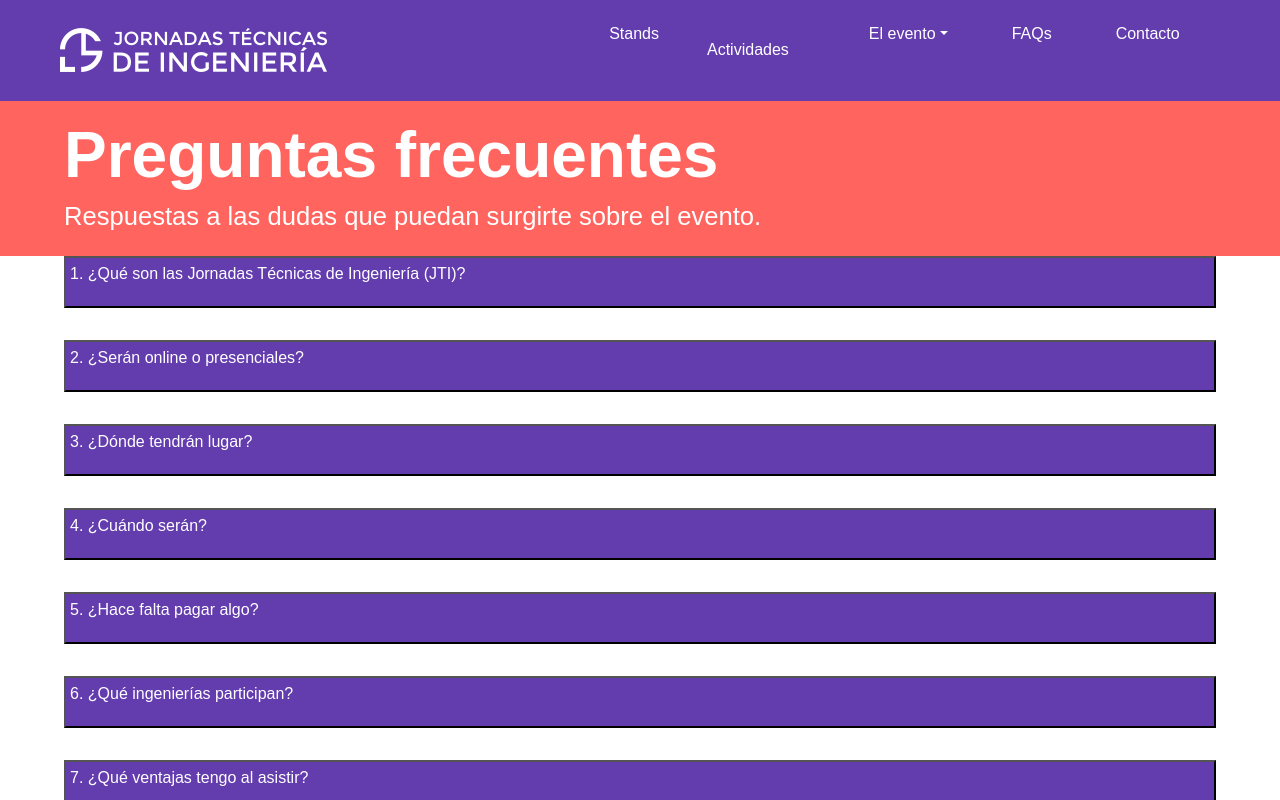
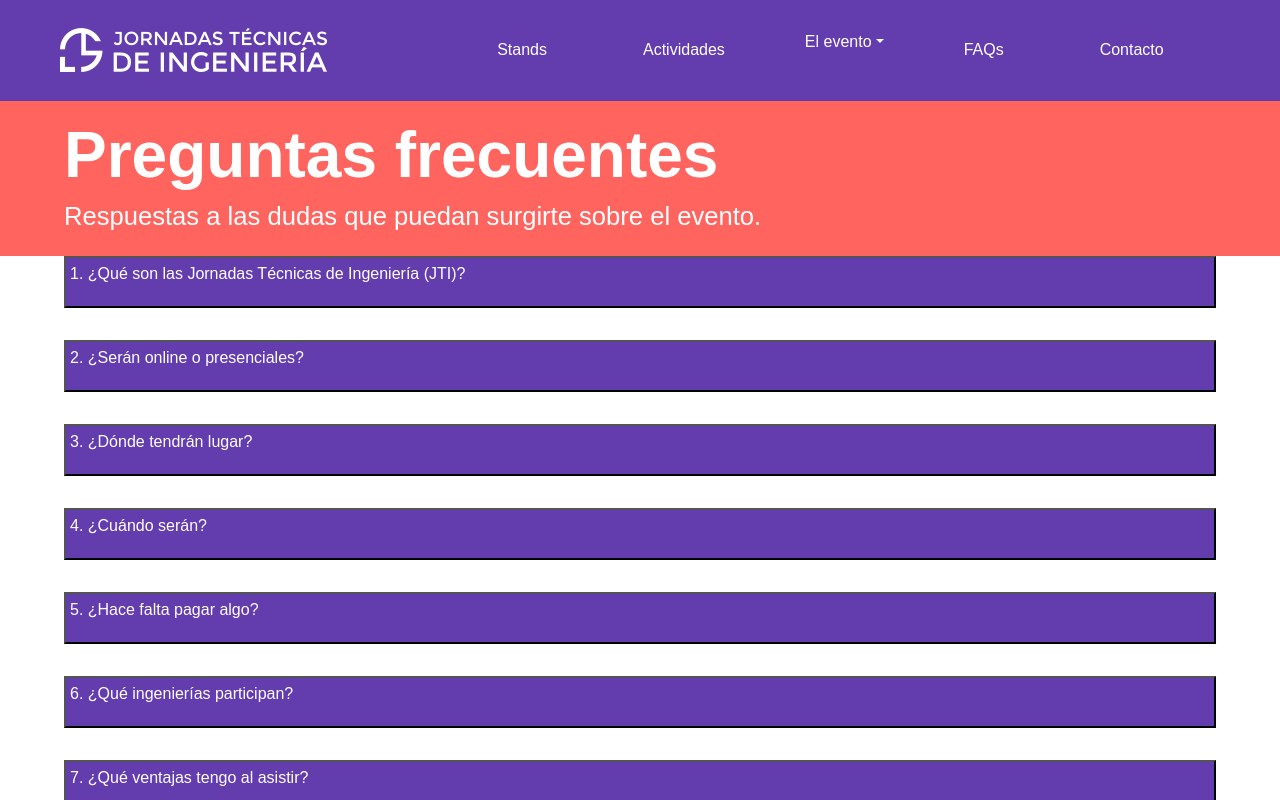
Before and after one commit to JornadasTecnicasDeIngenieria/web, a Next.js app: page /faqs in a window 1280 px wide. Shown: the top 800 px of the page. Built offline with nearby package versions, Linux system fonts and the light colour scheme.

Commit message:
Mejora de diseño Stands y links blancos Navbar
Co-authored-by: Daniel García Hernández <alu0101353340@ull.edu.es>

```diff
--- a/components/Navbar.js
+++ b/components/Navbar.js
@@ -5,50 +5,6 @@ import * as Scroll from 'react-scroll';
 import styled from "@emotion/styled"
 import Link from "next/link";
 import { NavDropdown} from 'react-bootstrap';
-
-const Navbar2 = ({ navLinks }) => {
-  let ScrollLink = Scroll.Link;
-  return (
-    <Toolbar
-      component="nav"
-      sx={{
-        display: { xs: `none`, md: `flex` },
-      }}
-    >
-      <Stack direction="row" spacing={4}>
-        {navLinks.map(({ title, path }, i) => (
-          (<Link key={`${title}${i}`} href={path} className="nav-link">
-
-            {title}
-          </Link>)
-        ))}
-      </Stack>
-    </Toolbar>
-  );
-};
-
-const SpanLink = styled.span`
-  color: white;
-  &:hover {
-    color: #FF645F;
-  }
-`;
-
-const NavbarLink = styled(Link)`
-    text-decoration: none;
-    color: #FFFFFF;
-
-    &:focus, &:hover, &:visited, &:link, &:active {
-        text-decoration: none;
-        color: #FFFFFF;
-    }
-`;
-
-const linkStyle = {
-  margin: "1rem",
-  color: "#FFFFFF",
-  textDecoration: "none",
-};
 
 const Navbar = ({ navLinks }) => {
   return (
@@ -59,15 +15,15 @@ const Navbar = ({ navLinks }) => {
       }}
     >
       <Stack direction="row" spacing={4}>
-        <NavbarLink href="/stands" className="nav-link">Stands</NavbarLink>
-        <Link href="/actividades" className="nav-link" style={linkStyle}>Actividades</Link>
+        <Link href="/stands" className="nav-link"><a className="nav-link">Stands</a></Link>
+        <Link href="/actividades" className="nav-link"><a className="nav-link">Actividades</a></Link>
 
         <NavDropdown title="El evento" id="collasible-nav-dropdown">
           <NavDropdown.Item href="/organizadores">Organizadores</NavDropdown.Item>
           <NavDropdown.Item href="/empresas">Empresas</NavDropdown.Item>
         </NavDropdown>
-        <Link href="/faqs" className="nav-link">FAQs</Link>
-        <Link href="/contacto" className="nav-link">Contacto</Link>
+        <Link href="/faqs" className="nav-link"><a className="nav-link">FAQs</a></Link>
+        <Link href="/contacto" className="nav-link"><a className="nav-link">Contacto</a></Link>
       </Stack>
     </Toolbar>
   );
```
